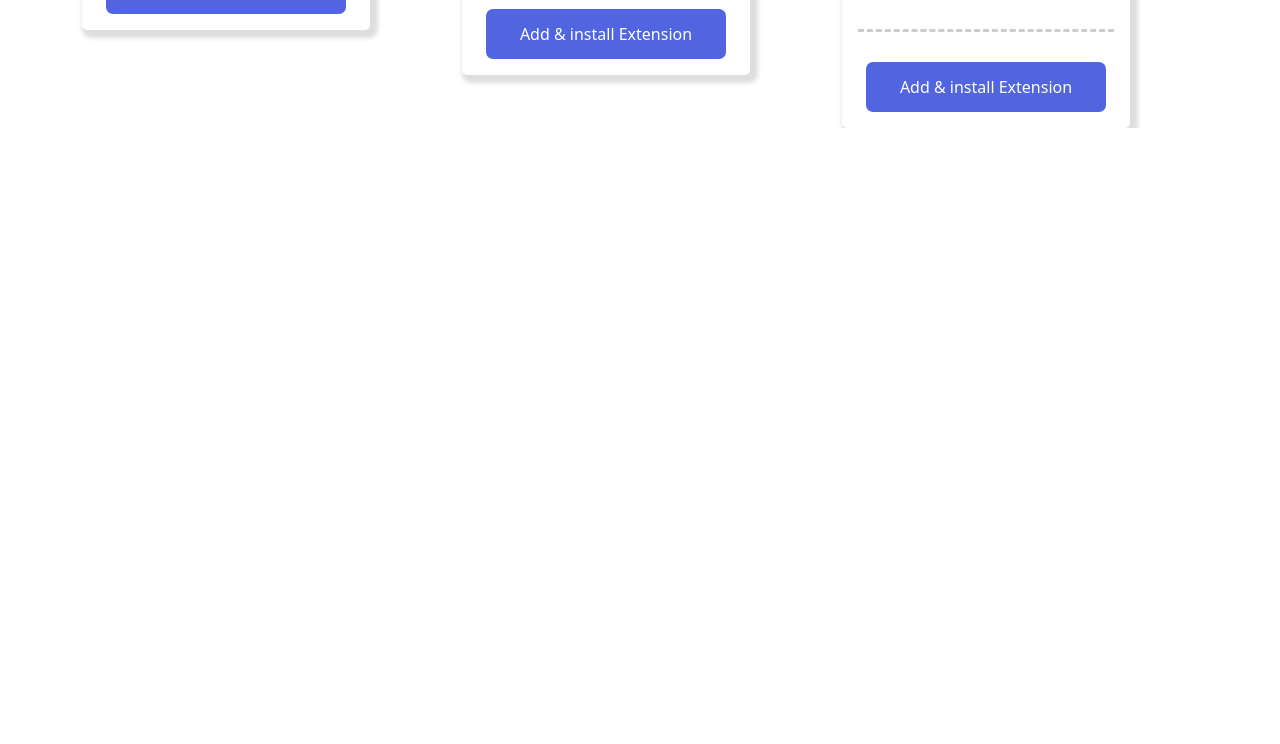
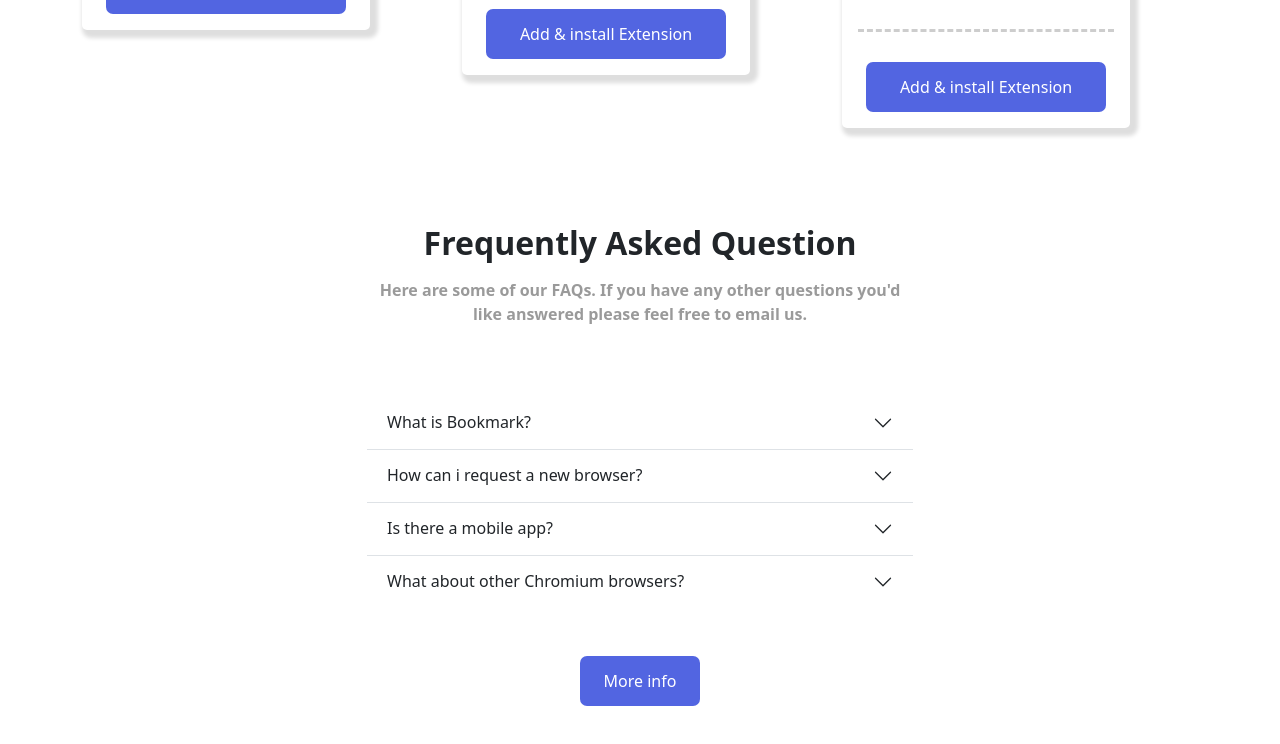
Before and after one commit to benitoalex/S1.2, a website: page index.html in a window 1280 px wide. Shown: the part 1973-2717 px from the top of the page. Before the commit the page ends 2101 px from the top, so only its background shows below. Drawn offline with nearby package versions, Linux system fonts and the light colour scheme.

Commit message:
Nivell 1 Exercici 4

```diff
--- a/index.html
+++ b/index.html
@@ -17,9 +17,11 @@
       <div class="col-10">
         <nav class="navbar navbar-expand-lg navbar-light bg-body">
           <a class="navbar-brand" href="#">
-              <img src="/Imagenes/logo-bookmark.svg" alt="Logo" width="160" height="24" class="d-inline-block align-text-top">
+            <img src="/Imagenes/logo-bookmark.svg" alt="Logo" width="160" height="24"
+              class="d-inline-block align-text-top">
           </a>
-            <button class="navbar-toggler" type="button" data-bs-toggle="collapse" data-bs-target="#navbarNavDropdown" aria-controls="navbarNavDropdown" aria-expanded="false" aria-label="Toggle navigation">
+          <button class="navbar-toggler" type="button" data-bs-toggle="collapse" data-bs-target="#navbarNavDropdown"
+            aria-controls="navbarNavDropdown" aria-expanded="false" aria-label="Toggle navigation">
             <span class="navbar-toggler-icon"></span>
           </button>
           <div class="collapse navbar-collapse justify-content-end" id="navbarNavDropdown">
@@ -263,7 +265,8 @@
       <div class="col-sm-12 col-md-6">
         <div class="download mt-5">
           <h2>Download the extension</h2>
-        <div class="f4 mt-3">We've got more browsers in the pipeline. Please do let us know if you've got a favourite you'd like us to prioritze.</div>
+          <div class="f4 mt-3">We've got more browsers in the pipeline. Please do let us know if you've got a favourite
+            you'd like us to prioritze.</div>
         </div>
       </div>
       <div class="col-3"></div>
@@ -303,8 +306,84 @@
         </div>
       </div>
     </div>
+    <div class="row mt-5">
+      <div class="col-3"></div>
+      <div class="col-sm-12 col-md-6">
+        <div class="frequently mt-5">
+          <h2>Frequently Asked Question</h2>
+          <div class="f5 mt-3">Here are some of our FAQs. If you have any other questions you'd like answered please
+            feel free to email us.</div>
         </div>
-
+        <div class="col-3"></div>
+      </div>
+    </div>
+    <div class="row mt-2">
+      <div class="col-3"></div>
+      <div class="col-6">
+        <div class="accordion accordion-flush" id="accordionFlushExample">
+          <div class="accordion-item">
+            <h2 class="accordion-header" id="flush-headingOne">
+              <button class="accordion-button collapsed" type="button" data-bs-toggle="collapse"
+                data-bs-target="#flush-collapseOne" aria-expanded="false" aria-controls="flush-collapseOne">
+                What is Bookmark?
+              </button>
+            </h2>
+            <div id="flush-collapseOne" class="accordion-collapse collapse" aria-labelledby="flush-headingOne"
+              data-bs-parent="#accordionFlushExample">
+              <div class="accordion-body">Placeholder content for this accordion, which is intended to demonstrate the
+                <code>.accordion-flush</code> class. This is the first item's accordion body.</div>
+            </div>
+          </div>
+          <div class="accordion-item">
+            <h2 class="accordion-header" id="flush-headingTwo">
+              <button class="accordion-button collapsed" type="button" data-bs-toggle="collapse"
+                data-bs-target="#flush-collapseTwo" aria-expanded="false" aria-controls="flush-collapseTwo">
+                How can i request a new browser?
+              </button>
+            </h2>
+            <div id="flush-collapseTwo" class="accordion-collapse collapse" aria-labelledby="flush-headingTwo"
+              data-bs-parent="#accordionFlushExample">
+              <div class="accordion-body">Placeholder content for this accordion, which is intended to demonstrate the
+                <code>.accordion-flush</code> class. This is the second item's accordion body. Let's imagine this being
+                filled with some actual content.</div>
+            </div>
+          </div>
+          <div class="accordion-item">
+            <h2 class="accordion-header" id="flush-headingThree">
+              <button class="accordion-button collapsed" type="button" data-bs-toggle="collapse"
+                data-bs-target="#flush-collapseThree" aria-expanded="false" aria-controls="flush-collapseThree">
+                Is there a mobile app?
+              </button>
+            </h2>
+            <div id="flush-collapseThree" class="accordion-collapse collapse" aria-labelledby="flush-headingThree"
+              data-bs-parent="#accordionFlushExample">
+              <div class="accordion-body">Placeholder content for this accordion, which is intended to demonstrate the
+                <code>.accordion-flush</code> class. This is the third item's accordion body. Nothing more exciting
+                happening here in terms of content, but just filling up the space to make it look, at least at first
+                glance, a bit more representative of how this would look in a real-world application.</div>
+            </div>
+          </div>
+          <div class="accordion-item">
+            <h2 class="accordion-header" id="flush-headingThree">
+              <button class="accordion-button collapsed" type="button" data-bs-toggle="collapse"
+                data-bs-target="#flush-collapseThree" aria-expanded="false" aria-controls="flush-collapseThree">
+                What about other Chromium browsers?
+              </button>
+            </h2>
+            <div id="flush-collapseThree" class="accordion-collapse collapse" aria-labelledby="flush-headingThree"
+              data-bs-parent="#accordionFlushExample">
+              <div class="accordion-body">Placeholder content for this accordion, which is intended to demonstrate the
+                <code>.accordion-flush</code> class. This is the third item's accordion body. Nothing more exciting
+                happening here in terms of content, but just filling up the space to make it look, at least at first
+                glance, a bit more representative of how this would look in a real-world application.</div>
+            </div>
+          </div>
+        </div>
+        <div class="buttons">
+          <button class="button6 mt-5" type="submit">More info</button>
+        </div>
+      </div>
+    </div>
+  </div>
 </body>
-
 </html>
--- a/main.scss
+++ b/main.scss
@@ -33,6 +33,11 @@ $color-secundario: #FA5959;
 }
 
 .f4 {
+    text-align: center;
+    color: rgb(154, 154, 154);
+    font-weight: bold;
+}
+.f5{
     text-align: center;
     color: rgb(154, 154, 154);
     font-weight: bold;
@@ -85,7 +90,7 @@ label #cancel {
 }
 
 .button4 {
-    width: 170px;
+    width: 120px;
     height: 50px;
     background: $color-principal;
     color: white;
@@ -100,7 +105,22 @@ label #cancel {
     color: white;
     border-radius: 7px;
     border: $color-principal;
+}
+.button6 {
+    width: 120px;
+    height: 50px;
+    background: $color-principal;
+    color: white;
+    border-radius: 7px;
+    border: $color-principal;
+}
 
+.button6:hover {
+    background: #7f8de9;
+}
+.buttons {
+    display: flex;
+    justify-content: center;
 }
 
 .button2:hover {
@@ -204,6 +224,12 @@ label #cancel {
     border-radius: 5px;
 
 }
+.frequently h2{
+    font-weight: bold;
+    display: flex;
+    justify-content: center;
+}
+
 
 
 @media (max-width: 810px) {
```
Also changed, not shown: style.css, 1 other file. Lines whose indentation alone changed are shown as unchanged.
